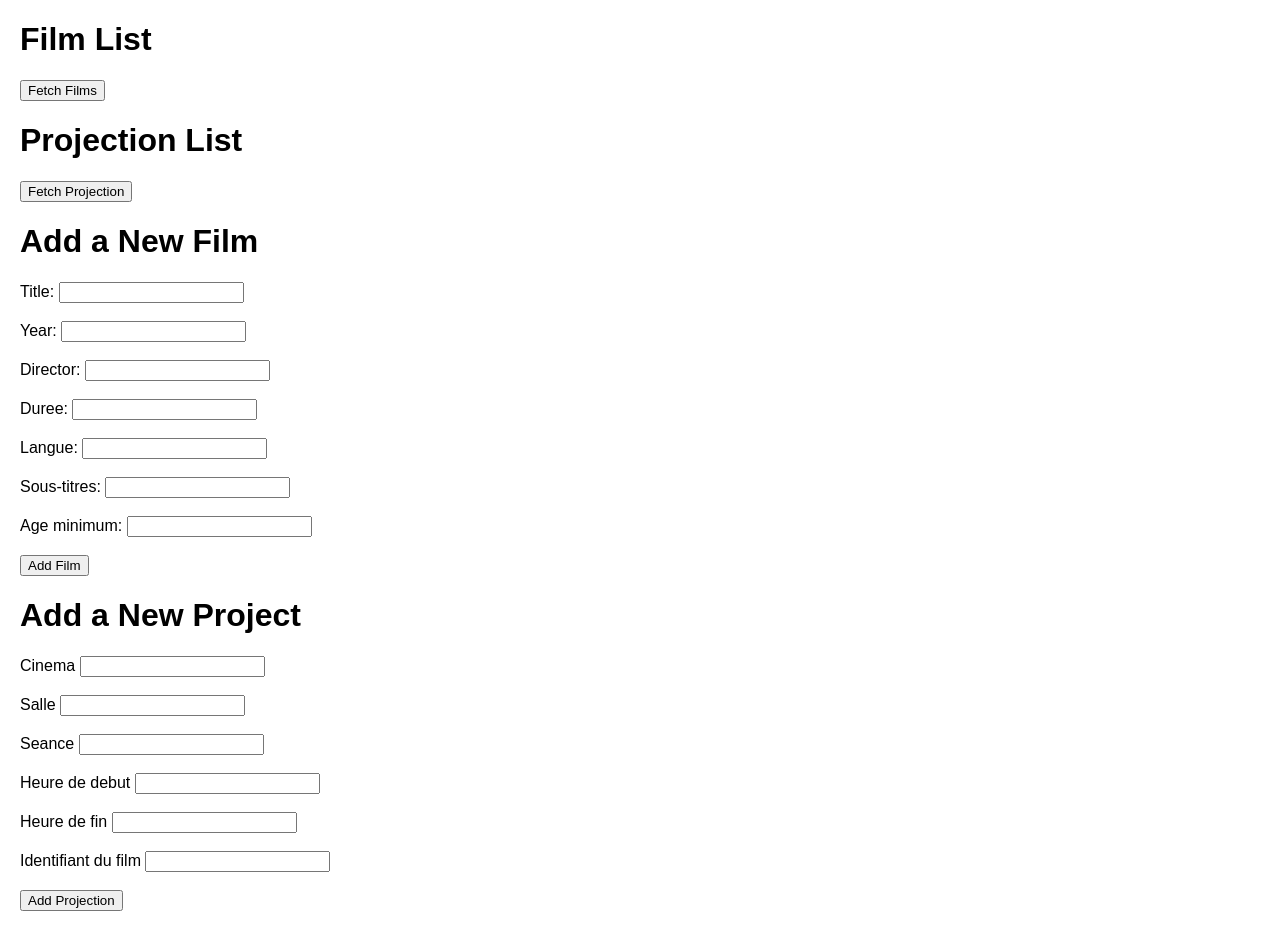
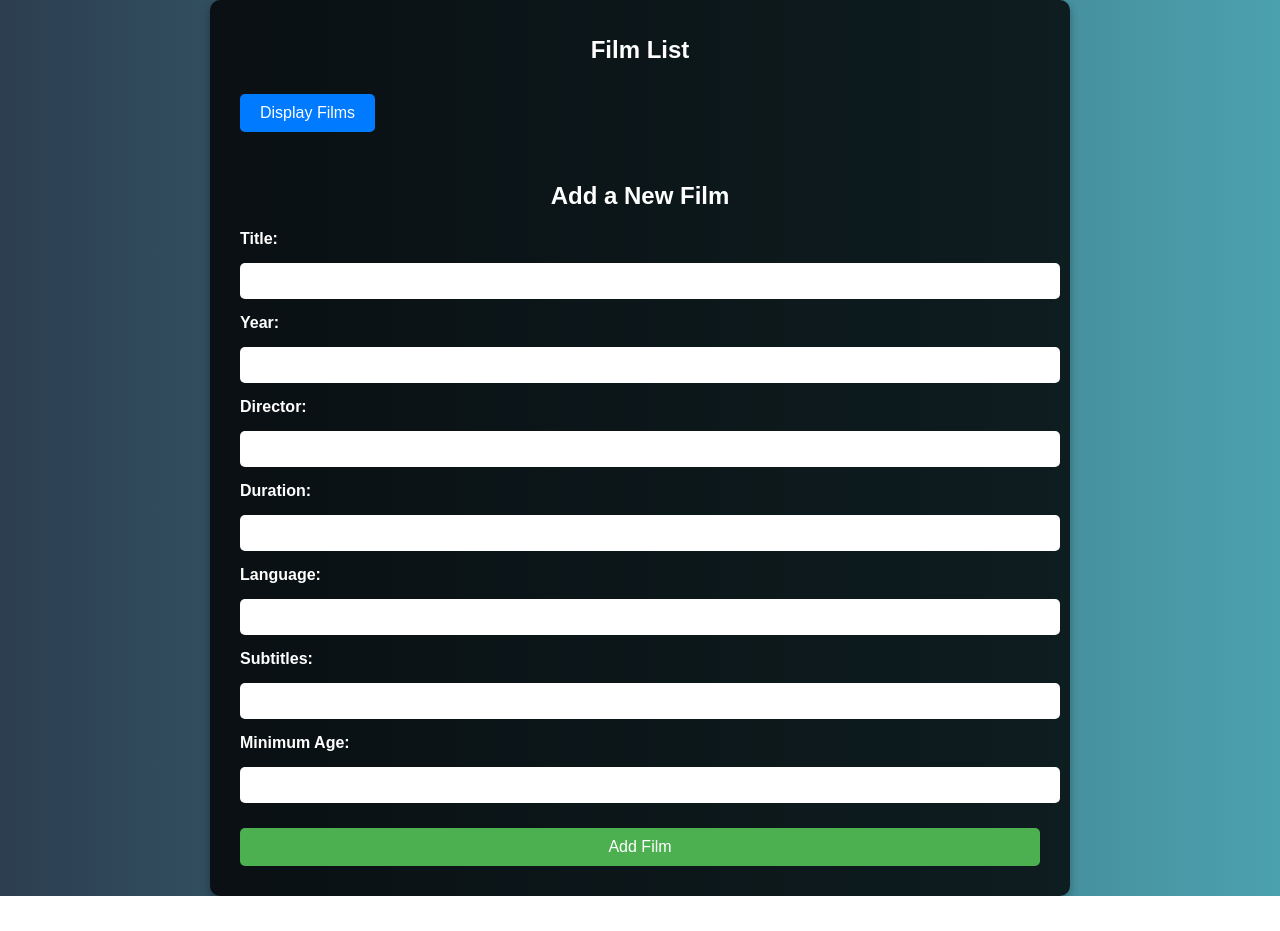
Before and after one commit to camouais/APIREST_cin-ma, a website: page Front-end/public/Creerfilm.html in a window 1280 px wide. After the commit the page ends 896 px from the top, so only its background shows below. Drawn offline with Linux system fonts and the light colour scheme.

Commit message:
Version à recuperer

```diff
--- a/Front-end/public/Creerfilm.html
+++ b/Front-end/public/Creerfilm.html
@@ -4,95 +4,151 @@
     <meta charset="UTF-8">
     <meta name="viewport" content="width=device-width, initial-scale=1.0">
     <title>Films</title>
+    <link rel="stylesheet" href="https://cdnjs.cloudflare.com/ajax/libs/font-awesome/5.15.4/css/all.min.css">
+
     <style>
+        /*Fond dégradé bleu et texte blanc */
         body {
+            margin: 0;
             font-family: Arial, sans-serif;
-            margin: 20px;
+            background: linear-gradient(to right, #2c3e50, #4ca1af); /*Dégradé bleu */
+            color: white;
+            display: flex;
+            justify-content: center;
+            align-items: center;
+            flex-direction: column;
+            min-height: 100vh;
         }
+
+        /*Cadre*/
+        .wrapper {
+            background: rgba(0, 0, 0, 0.8); /*Fond noir transparent */
+            padding: 20px 30px;
+            border-radius: 10px;
+            box-shadow: 0 4px 8px rgba(0, 0, 0, 0.3);
+            width: 90%;
+            max-width: 800px;
+        }
+
+        /*Titre*/
+        h1 {
+            font-size: 24px;
+            font-weight: bold;
+            margin-bottom: 20px;
+            text-align: center;
+        }
+
+        /*Tableau pour les films */
         table {
             width: 100%;
             border-collapse: collapse;
+            margin: 20px 0;
         }
+
         th, td {
             border: 1px solid #ccc;
             padding: 10px;
             text-align: left;
+            background: rgba(255, 255, 255, 0.1); /*Fond transparent cellules*/
         }
+
         th {
-            background-color: #f4f4f4;
+            background-color: rgba(255, 255, 255, 0.2); /*Fond en-tête*/
+        }
+
+        /*Bouton fetch*/
+        button {
+            padding: 10px 20px;
+            background-color: #007bff; /* Bleu */
+            color: white;
+            border: none;
+            border-radius: 5px;
+            font-size: 16px;
+            cursor: pointer;
+            transition: background-color 0.3s ease;
+            margin: 10px 0;
+        }
+
+        button:hover {
+            background-color: #0056b3;
+        }
+
+        /*Formulaire pour ajouter un film*/
+        form {
+            display: flex;
+            flex-direction: column;
+            gap: 15px; /*Espace entre les champs*/
+            margin-top: 20px;
+        }
+
+        label {
+            font-size: 16px;
+            font-weight: bold;
+        }
+
+        input {
+            width: 100%;
+            padding: 10px;
+            border-radius: 5px;
+            border: none;
+            font-size: 14px;
+        }
+
+        input:focus {
+            outline: none;
+            border: 2px solid #007bff;
+        }
+
+        form button {
+            background-color: #4caf50; /*Vert */
+            transition: background-color 0.3s ease;
+        }
+
+        form button:hover {
+            background-color: #45a049;
         }
     </style>
-    <script src="script.js"></script>
 </head>
 <body>
+
+<div class="wrapper">
     <h1>Film List</h1>
-<!-- button that fetches films only if clicked -->
-<button onclick="fetchFilms()">Fetch Films</button>
+    <button onclick="fetchFilms()">Display Films</button>
     <table>
         <thead id="filmTableHead">
         </thead>
         <tbody id="filmTableBody">
-    <!-- Rows will be dynamically added here -->
         </tbody>
     </table>
-<h1>Projection List</h1>
-<!-- button that fetches projection only if clicked -->
-<button onclick="fetchProjection()">Fetch Projection</button>
-<table>
-    <thead id="ProjectionTableHead">
-    </thead>
-    <tbody id="ProjectionTableBody">
-    <!-- Rows will be dynamically added here -->
-    </tbody>
-</table>
+
     <h1>Add a New Film</h1>
     <form id="filmForm">
         <label for="Titre">Title:</label>
-    <input type="text" id="Titre" name="Titre" required><br><br>
+        <input type="text" id="Titre" name="Titre" required>
 
         <label for="Annee">Year:</label>
-    <input type="number" id="Annee" name="Annee" required><br><br>
+        <input type="number" id="Annee" name="Annee" required>
 
         <label for="Nom_Realisateur">Director:</label>
-    <input type="text" id="Nom_Realisateur" name="Nom_Realisateur" required><br><br>
+        <input type="text" id="Nom_Realisateur" name="Nom_Realisateur" required>
 
-    <label for="Duree">Duree:</label>
-    <input type="text" id="Duree" name="Duree" required><br><br>
+        <label for="Duree">Duration:</label>
+        <input type="text" id="Duree" name="Duree" required>
 
-    <label for="Langue">Langue:</label>
-    <input type="text" id="Langue" name="Langue" required><br><br>
+        <label for="Langue">Language:</label>
+        <input type="text" id="Langue" name="Langue" required>
 
-    <label for="Sous-titres">Sous-titres:</label>
-    <input type="text" id="Sous-titres" name="Sous-titres" required><br><br>
+        <label for="Sous-titres">Subtitles:</label>
+        <input type="text" id="Sous-titres" name="Sous-titres" required>
 
-    <label for="Age-minimum">Age minimum:</label>
-    <input type="text" id="Age-minimum" name="Age-minimum" required><br><br>
+        <label for="Age-minimum">Minimum Age:</label>
+        <input type="text" id="Age-minimum" name="Age-minimum" required>
 
         <button type="submit" onclick="createFilm()">Add Film</button>
     </form>
+</div>
 
-<h1>Add a New Project</h1>
-<form id="ProjectionForm">
-    <label for="Nom_cinema">Cinema</label>
-    <input type="text" id="Nom_cinema" name="Nom_cinema" required><br><br>
-
-    <label for="No_salle">Salle</label>
-    <input type="text" id="No_salle" name="No_salle" required><br><br>
-
-    <label for="No_seance">Seance</label>
-    <input type="text" id="No_seance" name="No_seance" required><br><br>
-
-    <label for="Heure_debut">Heure de debut</label>
-    <input type="text" id="Heure_debut" name="Heure_debut" required><br><br>
-
-    <label for="Heure_fin">Heure de fin</label>
-    <input type="text" id="Heure_fin" name="Heure_fin" required><br><br>
-
-    <label for="ID_film">Identifiant du film</label>
-    <input type="text" id="ID_film" name="ID_film" required><br><br>
-
-    <button type="submit" onclick="createProjection()">Add Projection</button>
-</form>
+<script src="script.js"></script>
 
 </body>
 </html>
```
Also changed, not shown: Front-end/public/login.html (+3 -4 lines), Front-end/public/register.html (+3 -3 lines). Lines whose indentation alone changed are shown as unchanged.
